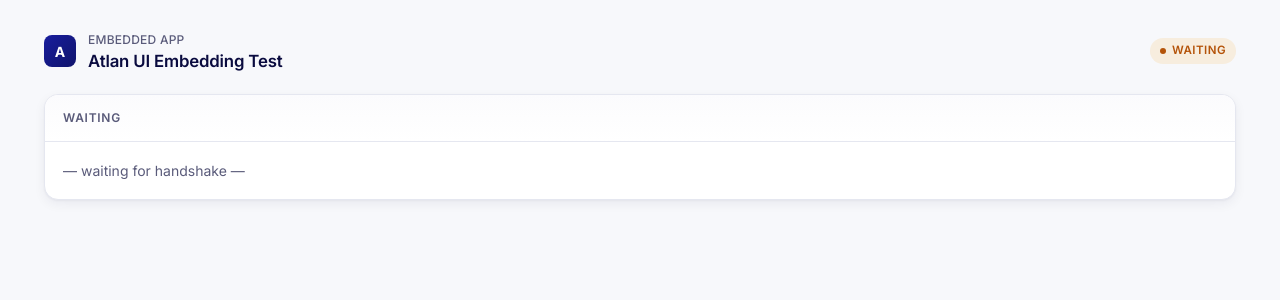
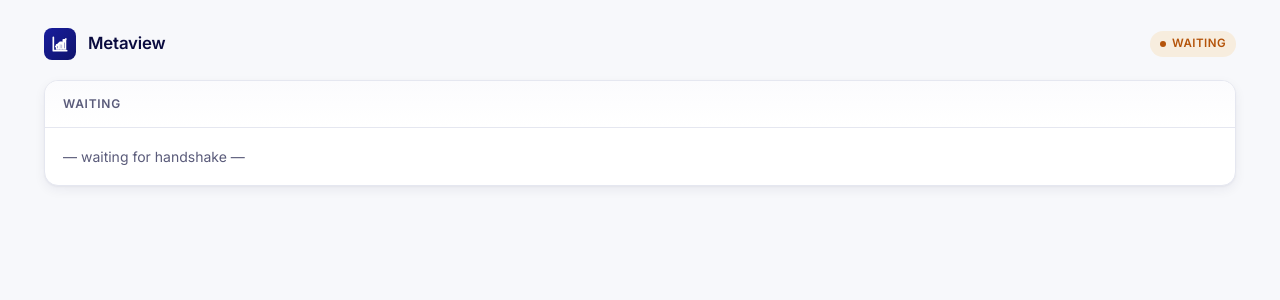
Before and after one commit to ashish-atlan/sample-webapp, a React (Vite) app: page / in a window 1280 px wide. Shown: the top 300 px of the page. Built offline with nearby package versions, Linux system fonts and the light colour scheme.

Commit message:
Correction in app lables.

```diff
--- a/src/App.tsx
+++ b/src/App.tsx
@@ -17,11 +17,25 @@
     <main className="app">
       <header className="header">
         <div className="title">
-          <div className="logo" aria-hidden="true">A</div>
-          <div>
-            <span className="subtitle">Embedded App</span>
-            <h1>Atlan UI Embedding Test</h1>
+          <div className="logo" aria-hidden="true">
+            <svg
+              viewBox="0 0 24 24"
+              width="20"
+              height="20"
+              fill="none"
+              stroke="currentColor"
+              strokeWidth="2"
+              strokeLinecap="round"
+              strokeLinejoin="round"
+            >
+              <path d="M4 4v16h16" />
+              <rect x="8" y="13" width="2.5" height="5" />
+              <rect x="12" y="10" width="2.5" height="8" />
+              <rect x="16" y="7" width="2.5" height="11" />
+              <polyline points="7,15 11,11 15,12 19,6" />
+            </svg>
           </div>
+          <h1>Metaview</h1>
         </div>
         <span className={`pill pill--${status}`}>{STATUS_LABEL[status]}</span>
       </header>
--- a/src/styles.css
+++ b/src/styles.css
@@ -90,14 +90,6 @@
   font-weight: 600;
   letter-spacing: -0.01em;
   color: var(--color-text);
-}
-
-.title .subtitle {
-  font-size: 0.75rem;
-  color: var(--color-text-muted);
-  font-weight: 500;
-  letter-spacing: 0.02em;
-  text-transform: uppercase;
 }
 
 .pill {
```
